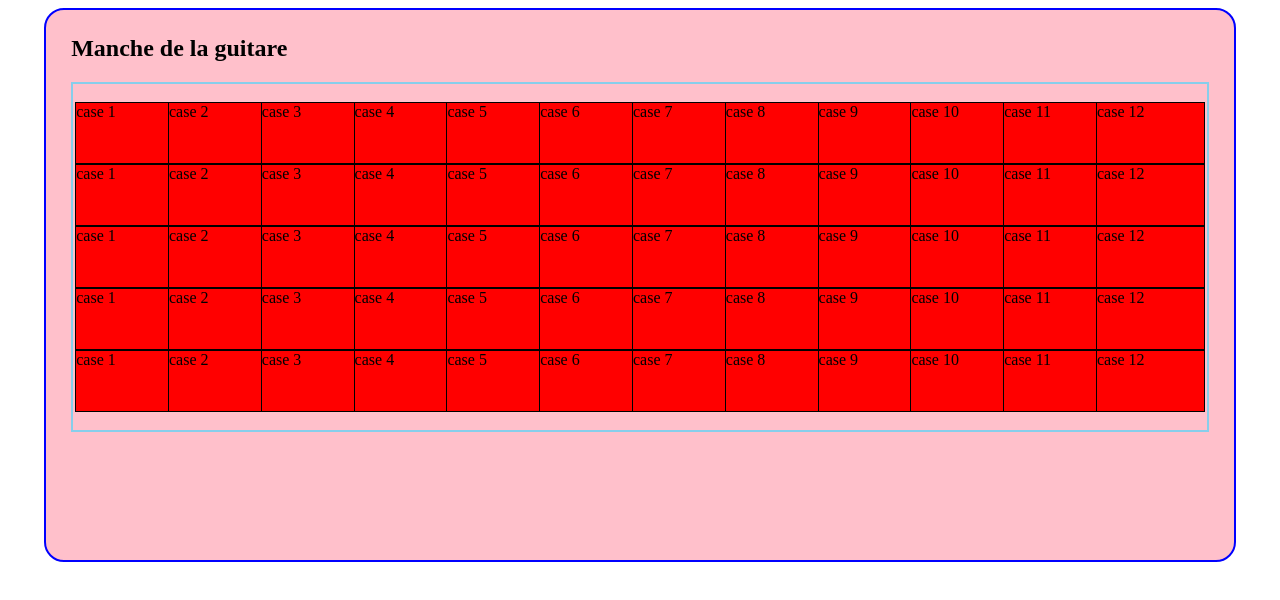
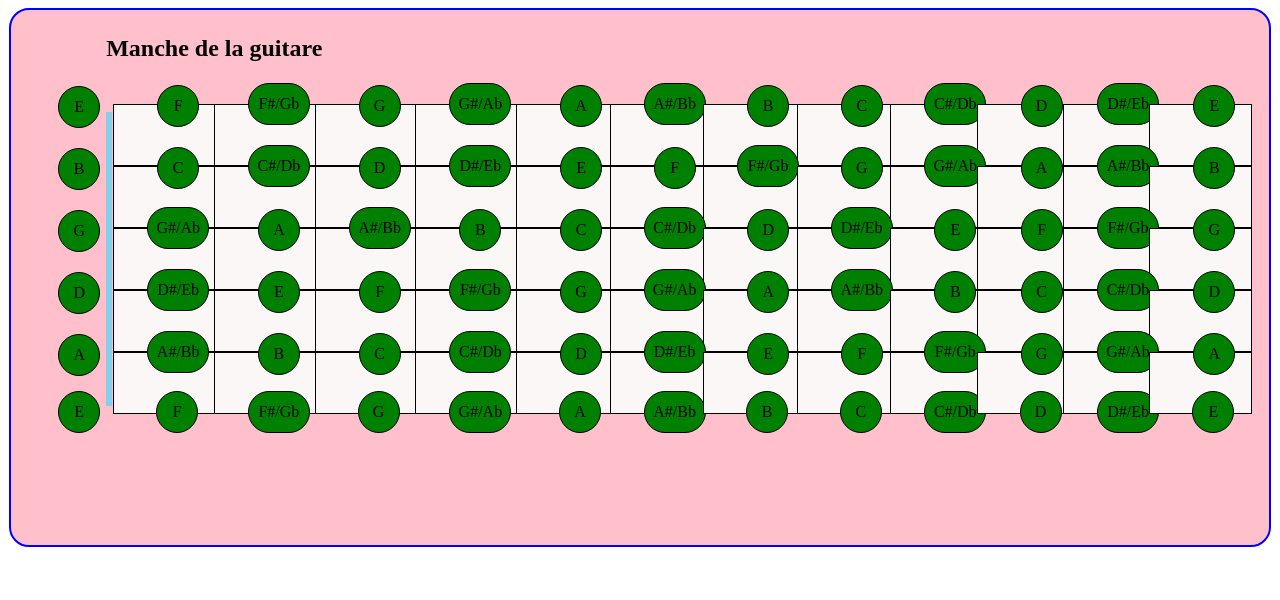
Before and after one commit to lperlio/exercices, a plain HTML site: page Passion_Guitare/manche .html in a window 1280 px wide. Drawn offline with Linux system fonts and the light colour scheme.

Commit message:
Passion_Guitare_23_08_23

```diff
--- a/Passion_Guitare/manche .html
+++ b/Passion_Guitare/manche .html
@@ -12,75 +12,75 @@
     <main>
         <h2>Manche de la guitare</h2>
         <div class="manche">
-            <ul>
-                <li>case 1</li>
-                <li>case 2</li>
-                <li>case 3</li>
-                <li>case 4</li>
-                <li>case 5</li>
-                <li>case 6</li>
-                <li>case 7</li>
-                <li>case 8</li>
-                <li>case 9</li>
-                <li>case 10</li>
-                <li>case 11</li>
-                <li>case 12</li>
+             <ul>
+                <li><span id="C0-1">E</span><span id="C1-1">F</span></li>
+                <li><span id="C2-1">F#/Gb</span></li>
+                <li><span id="C3-1">G</span></li>
+                <li><span id="C4-1">G#/Ab</span></li>
+                <li class="t1"><span id="C5-1">A</span></li>
+                <li class="t1"><span id="C6-1">A#/Bb</span></li>
+                <li class="t1"><span id="C7-1">B</span></li>
+                <li class="t1"><span id="C8-1">C</span></li>
+                <li class="t2"><span id="C9-1">C#/Db</span></li>
+                <li class="t2"><span id="C10-1">D</span></li>
+                <li class="t2"><span id="C11-1">D#/Eb</span></li>
+                <li class="t2"><span id="C12-1">E</span></li>
             </ul>
             <ul>
-                <li>case 1</li>
-                <li>case 2</li>
-                <li>case 3</li>
-                <li>case 4</li>
-                <li>case 5</li>
-                <li>case 6</li>
-                <li>case 7</li>
-                <li>case 8</li>
-                <li>case 9</li>
-                <li>case 10</li>
-                <li>case 11</li>
-                <li>case 12</li>
+                <li><span id="C0-2">B</span><span id="C1-2">C</span></li>
+                <li><span id="C2-2">C#/Db</span></li>
+                <li><span id="C3-2">D</span></li>
+                <li><span id="C4-2">D#/Eb</span></li>
+                <li class="t1"><span id="C5-2">E</span></li>
+                <li class="t1"><span id="C6-2">F</span></li>
+                <li class="t1"><span id="C7-2">F#/Gb</span></li>
+                <li class="t1"><span id="C8-2">G</span></li>
+                <li class="t2"><span id="C9-2">G#/Ab</span></li>
+                <li class="t2"><span id="C10-2">A</span></li>
+                <li class="t2"><span id="C11-2">A#/Bb</span></li>
+                <li class="t2"><span id="C12-2">B</span></li>
             </ul>
             <ul>
-                <li>case 1</li>
-                <li>case 2</li>
-                <li>case 3</li>
-                <li>case 4</li>
-                <li>case 5</li>
-                <li>case 6</li>
-                <li>case 7</li>
-                <li>case 8</li>
-                <li>case 9</li>
-                <li>case 10</li>
-                <li>case 11</li>
-                <li>case 12</li>
+                <li><span id="C0-3">G</span><span id="C1-3">G#/Ab</span></li>
+                <li><span id="C2-3">A</span></li>
+                <li><span id="C3-3">A#/Bb</span></li>
+                <li><span id="C4-3">B</span></li>
+                <li class="t1"><span id="C5-1">C</span></li></li>
+                <li class="t1"><span id="C6-3">C#/Db</span></li>
+                <li class="t1"><span id="C7-3">D</span></li>
+                <li class="t1"><span id="C8-3">D#/Eb</span></li>
+                <li class="t2"><span id="C9-3">E</span></li>
+                <li class="t2"><span id="C10-3">F</span></li>
+                <li class="t2"><span id="C11-3">F#/Gb</span></li>
+                <li class="t2"><span id="C12-3">G</span></li>
             </ul>
             <ul>
-                <li>case 1</li>
-                <li>case 2</li>
-                <li>case 3</li>
-                <li>case 4</li>
-                <li>case 5</li>
-                <li>case 6</li>
-                <li>case 7</li>
-                <li>case 8</li>
-                <li>case 9</li>
-                <li>case 10</li>
-                <li>case 11</li>
-                <li>case 12</li>
+                <li><span id="C0-4">D</span><span id="C1-4">D#/Eb</span></li>
+                <li><span id="C2-4">E</span></li>
+                <li><span id="C3-4">F</span></li>
+                <li><span id="C4-4">F#/Gb</span></li>
+                <li class="t1"><span id="C5-4">G</span></li>
+                <li class="t1"><span id="C6-4">G#/Ab</span></li>
+                <li class="t1"><span id="C7-4">A</span></li>
+                <li class="t1"><span id="C8-4">A#/Bb</span></li>
+                <li class="t2"><span id="C9-4">B</span></li>
+                <li class="t2"><span id="C10-4">C</span></li>
+                <li class="t2"><span id="C11-4">C#/Db</span></li>
+                <li class="t2"><span id="C12-4">D</span></li>
             </ul>
             <ul>
-                <li>case 1</li>
-                <li>case 2</li>
-                <li>case 3</li>
-                <li>case 4</li>
-                <li>case 5</li>
-                <li>case 6</li>
-                <li>case 7</li>
-                <li>case 8</li>
-                <li>case 9</li>
-                <li>case 10</li>
-                <li>case 11</li>
-                <li>case 12</li>
+                <li><span id="C0-5">A</span><span id="C0-6">E</span><span id="C1-5">A#/Bb</span><span id="C1-6">F</span></li>
+                <li><span id="C2-5">B</span><span id="C2-6">F#/Gb</span></li>
+                <li><span id="C3-5">C</span><span id="C3-6">G</span></li>
+                <li><span id="C4-5">C#/Db</span><span id="C4-6">G#/Ab</span></li>
+                <li class="t1"><span id="C5-5">D</span><span id="C5-6">A</span></li>
+                <li class="t1"><span id="C6-5">D#/Eb</span><span id="C6-6">A#/Bb</span></li>
+                <li class="t1"><span id="C7-5">E</span><span id="C7-6">B</span></li>
+                <li class="t1"><span id="C8-5">F</span><span id="C8-6">C</span></li>
+                <li class="t2"><span id="C9-5">F#/Gb</span><span id="C9-6">C#/Db</span></li>
+                <li class="t2"><span id="C10-5">G</span><span id="C10-6">D</span></li>
+                <li class="t2"><span id="C11-5">G#/Ab</span><span id="C11-6">D#/Eb</span></li>
+                <li class="t2"><span id="C12-5">A</span><span id="C12-6">E</span></li>
             </ul>
         </div>
     </main>
--- a/Passion_Guitare/style1.css
+++ b/Passion_Guitare/style1.css
@@ -1,11 +1,7 @@
 /**********************************Manche de la guitare *******************************************/
 
 
-h1 {
-    text-align: center;
-    font-family: 'Segoe UI', Tahoma, Geneva, Verdana, sans-serif;
-    margin-bottom: 50px;
-}
+
 
 main {
     min-height: 500px;
@@ -14,17 +10,22 @@ main {
     margin: 0 auto;
     border: 2px solid blue;
     border-radius: 20px;
-    padding: 25px;
+    padding: 25px 25px 10px 95px;
 }
 
 h2 {
     margin: 0;
+    margin-bottom: 50px;
 }
 
 .manche {
-    border: 2px solid skyblue;
-    padding: 10px;
+    border-left: 6px solid skyblue;
+    padding-left: 9px;
+    padding-top: 0;
+    padding-bottom: 0;
     margin-top: 20px;
+    margin-left: 0;
+
 }
 
 .manche ul {
@@ -38,6 +39,101 @@ h2 {
     list-style: none;
     height: 60px;
     width: 160px;
-    background: red;
+    background: rgb(251, 247, 247);
     border: 1px solid black;
+    position: relative;
 }
+
+.t1 {
+    width: 150px !important;
+}
+
+.t2 {
+    width: 140px !important;
+}
+
+/* Simple note */
+
+#C1-1, #C1-2, #C0-1, #C2-4, #C2-3, #C2-5, #C3-1, #C3-2, #C3-4, #C3-5, #C4-3, #C5-1, #C7-1, #C8-1, #C10-1, #C12-1, #C5-2, #C6-2, #C8-2, #C10-2, #C12-2, #C7-3, #C9-3, #C10-3, #C12-3, #C5-4, #C7-4, #C9-4, #C10-4, #C12-4, #C5-5, #C7-5, #C8-5, #C10-5, #C12-5 {
+    height: 40px;
+    width: 40px;
+    border: 1px solid black;
+    background: green;
+    position: absolute;
+    border-radius: 150px;
+    top: -20px;
+    left: 43px;
+    text-align: center;
+    line-height: 40px;
+}
+
+/* Double note */
+
+#C1-3, #C1-4, #C1-5, #C2-1, #C2-2, #C3-3, #C4-1, #C4-2, #C4-4, #C4-5, #C6-1, #C9-1, #C11-1, #C7-2, #C9-2, #C11-2, #C6-3, #C8-3, #C11-3, #C6-4, #C8-4, #C11-4, #C6-5, #C9-5, #C11-5 {
+    height: 40px;
+    width: 60px;
+    border: 1px solid black;
+    background: green;
+    position: absolute;
+    border-radius: 150px;
+    top: -22px;
+    left: 33px;
+    text-align: center;
+    line-height: 40px;
+}
+
+/* Corde à vide  */
+
+#C0-1, #C0-2, #C0-3, #C0-4, #C0-5{
+    height: 40px;
+    width: 40px;
+    border: 1px solid black;
+    background: green;
+    position: absolute;
+    border-radius: 150px;
+    top: -19px;
+    left: -56px;
+    text-align: center;
+    line-height: 40px;
+}
+
+/* Note corde 6 */
+
+#C0-6{
+    height: 40px;
+    width: 40px;
+    border: 1px solid black;
+    background: green;
+    position: absolute;
+    border-radius: 150px;
+    top: 38px;
+    left: -56px;
+    text-align: center;
+    line-height: 40px;
+}
+
+#C1-6, #C3-6, #C5-6, #C7-6, #C8-6, #C10-6, #C12-6{
+    height: 40px;
+    width: 40px;
+    border: 1px solid black;
+    background: green;
+    position: absolute;
+    border-radius: 150px;
+    top: 38px;
+    left: 42px;
+    text-align: center;
+    line-height: 40px;
+}
+
+#C2-6, #C4-6, #C6-6, #C9-6, #C11-6{
+    height: 40px;
+    width: 60px;
+    border: 1px solid black;
+    background: green;
+    position: absolute;
+    border-radius: 150px;
+    top: 38px;
+    left: 33px;
+    text-align: center;
+    line-height: 40px;
+}
```
